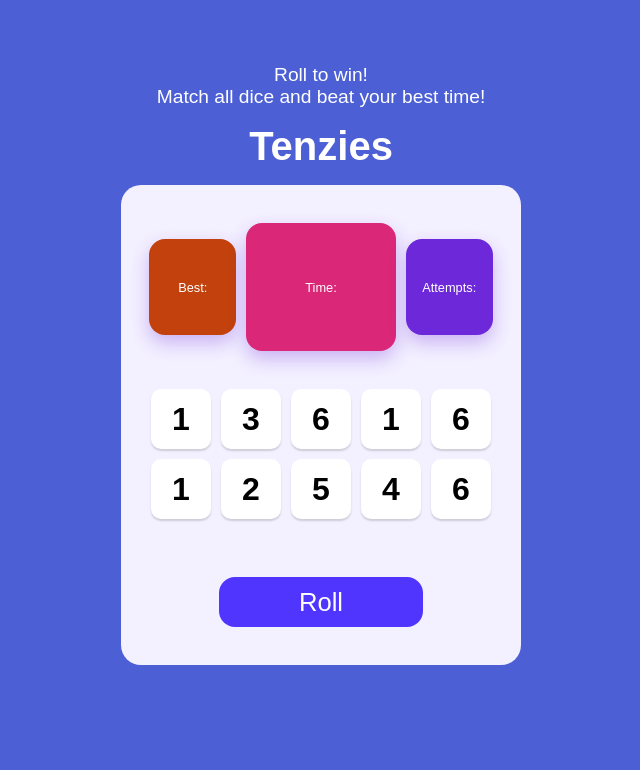
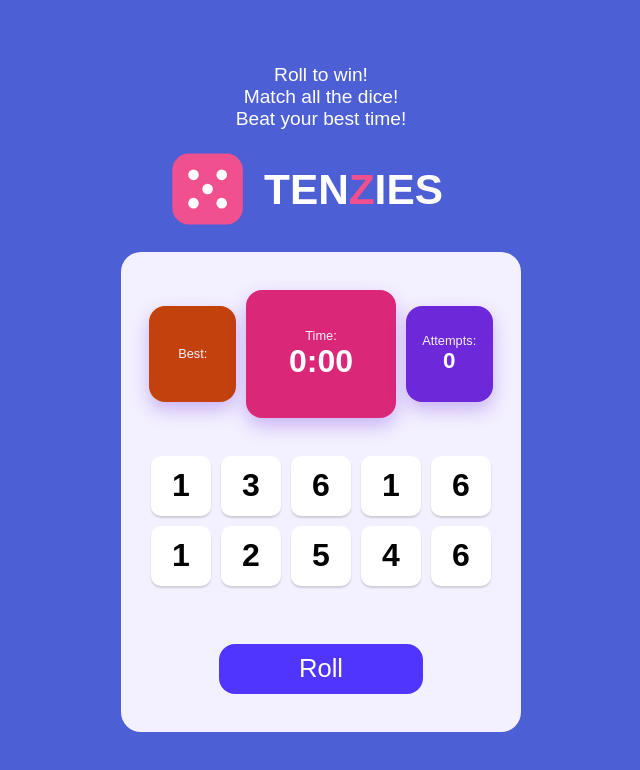
Before and after one commit to itsjohnnyproano/tenzies-react, a React (Vite) app: page / in a window 1280 px wide. Shown: the top 770 px of the page, without its empty margins (319-959 px from the left). Built offline with nearby package versions, Linux system fonts and the light colour scheme.

Commit message:
added attempts number and update styling and bug fixes for start

```diff
--- a/src/App.jsx
+++ b/src/App.jsx
@@ -2,6 +2,7 @@ import { useState, useRef, useEffect } from "react";
 import Die from "./Die";
 import { nanoid } from "nanoid";
 import Confetti from "react-confetti";
+import tenzieslogo2 from "/src/assets/tenzieslogo2.svg";
 
 function formatTime(totalSeconds) {
   const minutes = Math.floor(totalSeconds / 60);
@@ -12,6 +13,7 @@ function formatTime(totalSeconds) {
 export default function App() {
   const [dice, setDice] = useState(() => generateAllNewDice());
   const [time, setTime] = useState(0);
+  const [attempts, setAttempts] = useState(0);
   const [bestTime, setBestTime] = useState(() => {
     const stored = localStorage.getItem("bestTime");
     return stored ? Number(stored) : null;
@@ -48,15 +50,32 @@ export default function App() {
   function rollDice() {
     if (!gameWon) {
       if (!gameStarted) setGameStarted(true);
-      setDice((oldDice) => oldDice.map((die) => (die.isHeld ? die : { ...die, value: Math.ceil(Math.random() * 6) })));
+
+      setAttempts((prevAttempts) => prevAttempts + 1);
+
+      setDice((oldDice) =>
+        oldDice.map((die) =>
+          die.isHeld
+            ? die
+            : {
+                ...die,
+                value: Math.ceil(Math.random() * 6),
+              }
+        )
+      );
     } else {
       setDice(generateAllNewDice());
       setTime(0);
+      setAttempts(0);
       setGameStarted(false);
     }
   }
 
   function hold(id) {
+    if (!gameStarted) {
+      setGameStarted(true);
+    }
+
     const newDice = dice.map((die) => (die.id === id ? { ...die, isHeld: !die.isHeld } : die));
 
     const won =
@@ -83,8 +102,10 @@ export default function App() {
     <>
       <header>
         <p className="subtitle">Roll to win!</p>
-        <p className="subtitle">Match all dice and beat your best time!</p>
-        <h1 className="title">Tenzies</h1>
+        <p className="subtitle">
+          Match all the dice! <br></br> Beat your best time!
+        </p>
+        <img src={tenzieslogo2}></img>
       </header>
 
       <main>
@@ -102,15 +123,20 @@ export default function App() {
         <div className="keeper-display">
           <div className="best-time">
             <p className="keeper-subtitle">Best:</p>
-            {bestTime !== null && <p>{bestTime}s</p>}
+            {bestTime !== null && <p className="keeper-text">{bestTime}s</p>}
           </div>
           <div className="timer">
             <p className="keeper-subtitle">Time:</p>
-            {gameStarted && <p aria-live="polite">{formatTime(time)}</p>}
+            <p className="" aria-live="polite">
+              {formatTime(time)}
+            </p>
           </div>
           <div className="attempt">
             <p className="keeper-subtitle" aria-live="polite">
               Attempts:
+            </p>
+            <p className="keeper-text" aria-live="polite">
+              {attempts}
             </p>
           </div>
         </div>
--- a/src/index.css
+++ b/src/index.css
@@ -17,6 +17,11 @@ body {
 
 header {
   margin-top: 4rem;
+}
+
+img {
+  width: 100%;
+  margin: 0 0 0 1rem;
 }
 
 header > h1 {
@@ -77,6 +82,14 @@ main {
   font-weight: 400;
   margin: 0 auto;
   text-align: start;
+  color: #F3F0FF
+}
+
+
+.keeper-text {
+  font-size: 1.4rem;
+  font-weight: 600;
+  margin: 0 auto;
 }
 
 .timer {
@@ -180,7 +193,7 @@ button.roll-dice {
   }
 
   .timer {
-    font-size: 2rem;
+    font-size: 2.5rem;
   }
 
   button.roll-dice {
```
Also changed, not shown: src/assets/tenzieslogo.svg (added), src/assets/tenzieslogo2.svg (added).
